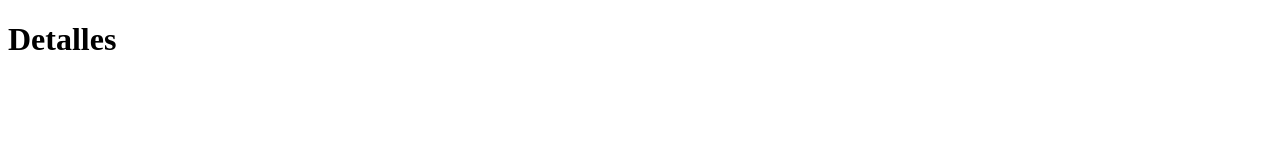
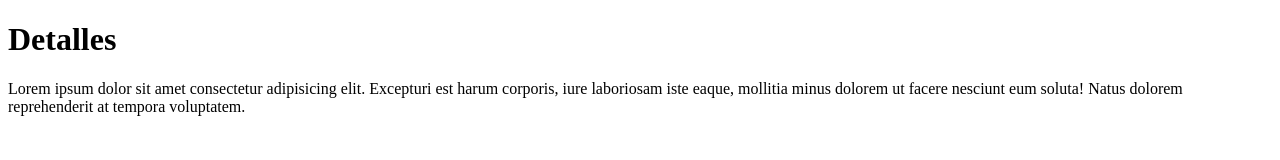
Before and after one commit to cfvtechnology/git-github, a plain HTML site: page details.html in a window 1280 px wide. Drawn offline with Linux system fonts and the light colour scheme.

Commit message:
se agrego contenido descriptivo en details.html

```diff
--- a/details.html
+++ b/details.html
@@ -8,6 +8,10 @@
     <body>
         <main>
             <h1>Detalles</h1>
+            <p>Lorem ipsum dolor sit amet consectetur adipisicing elit.
+                Excepturi est harum corporis, iure laboriosam iste eaque,
+                mollitia minus dolorem ut facere nesciunt eum soluta! Natus
+                dolorem reprehenderit at tempora voluptatem.</p>
         </main>
     </body>
 </html>
```
Lines whose indentation alone changed are shown as unchanged.
